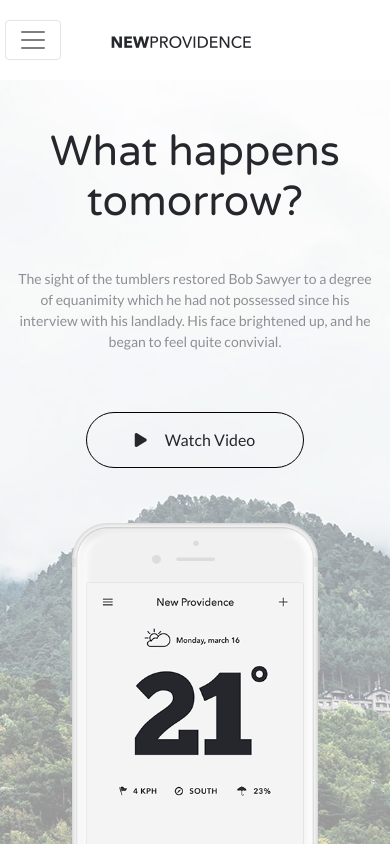
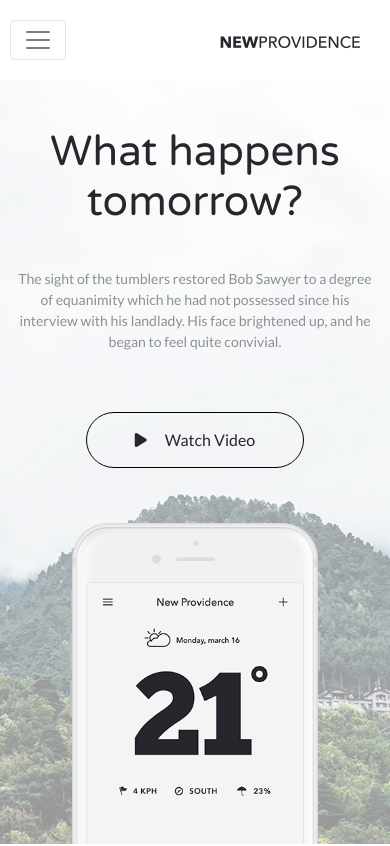
Before and after one commit to Andrew-Masnyi/project-two, a website built with webpack: page src/index.html in a window 390 px wide. Shown: the top 846 px of the page. Built offline with nearby package versions, Linux system fonts and the light colour scheme.

Commit message:
navbar fix

```diff
--- a/src/index.html
+++ b/src/index.html
@@ -32,8 +32,6 @@
 
   <header>
     <nav class="navbar fixed-top navbar-expand-lg navbar-light">
-      <div class="container">
-        <div class="row justify-content-center">
       <button class="navbar-toggler d-block" type="button" data-toggle="collapse" data-target="#navbarNav"
         aria-controls="navbarNav" aria-expanded="false" aria-label="Toggle navigation">
         <span class="navbar-toggler-icon"></span>
@@ -61,8 +59,6 @@
           </li>
           <div class="btn btn-primary"><i class="fa fa-apple" aria-hidden="true"></i>Get App</div>
         </ul>
-          </div>
-        </div>
       </div>
     </nav>
   </header>
--- a/src/styles/index.scss
+++ b/src/styles/index.scss
@@ -62,8 +62,11 @@ p {
 header {
     font-size: 16px;
     .navbar {
+        .navbar-toggler {
+            margin-left: 10px;
+        }
         .navbar-brand   {
-            margin-left: 50px;
+            margin-right: 30px;
         }
         .container  {
             width: 90%;
@@ -100,7 +103,7 @@ header {
     header  {
         .navbar {
             .navbar-brand   {
-                margin-left: 150px;
+                margin-right: 210px;
             }
         }
     }
@@ -109,7 +112,7 @@ header {
     header  {
         .navbar {
             .navbar-brand   {
-                margin-left: 240px;
+                margin-right: 310px;
             }
         }
     }
```
Lines whose indentation alone changed are shown as unchanged.
